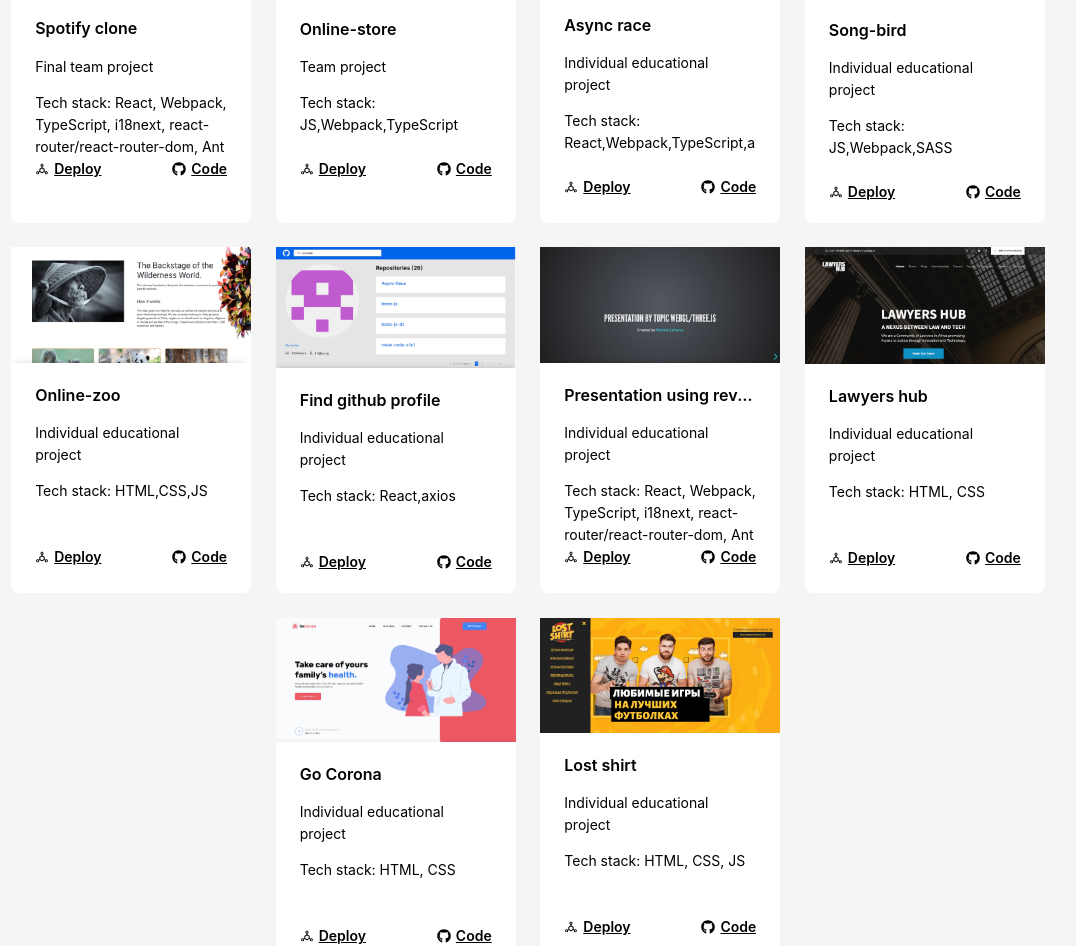
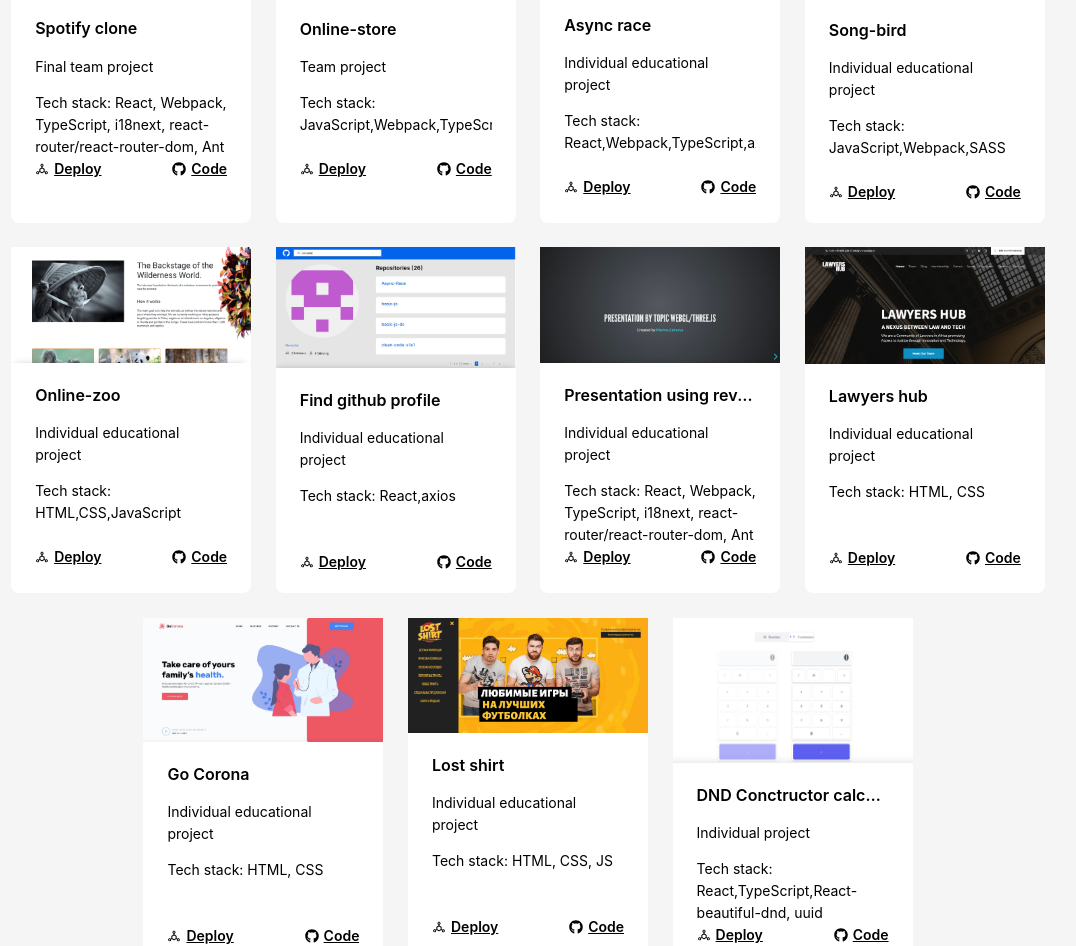
Before and after one commit to MarinaZai/Portfolio, a React (Create React App) app: page / in a window 1280 px wide. Shown: the part 875-1821 px from the top of the page, without its empty margins (112-1188 px from the left). Built offline with nearby package versions, Linux system fonts and the light colour scheme; the HTML template or start-up script is replaced by a standard one.

Commit message:
feat:add calc project

```diff
--- a/src/data/data.tsx
+++ b/src/data/data.tsx
@@ -24,6 +24,7 @@
 import lawyers from "../assets/lawyers.jpeg";
 import goCorona from "../assets/goCorona.jpeg";
 import lostShirt from "../assets/lostShirt.jpeg";
+import dndCalc from "../assets/dndCalc.jpeg";
 
 export const techStackData = [
   { id: 1, icon: <FaHtml5 size="50px" color="#E44F26" /> },
@@ -33,7 +34,7 @@
   { id: 5, icon: <SiTypescript size="50px" color="#1572B6" /> },
   { id: 6, icon: <FaBootstrap size="50px" color="#563D7C" /> },
   { id: 7, icon: <SiAntdesign size="50px" color="#1890ff" /> },
-  { id: 8, icon: <FaGithub size="50px" color="#FFFEFE" /> },
+  { id: 8, icon: <FaGithub size="50px" color="#1572B6" /> },
   { id: 9, icon: <SiGit size="50px" color="#DE4C36" /> },
   { id: 10, icon: <SiI18Next size="50px" color="#4baf4f" /> },
   { id: 11, icon: <SiWebpack size="50px" color="#8ed6fb " /> },
@@ -58,7 +59,7 @@
     description: "Team project",
     code: "https://github.com/Stangat/online-store/pull/39",
     deploy: "https://online-store-sgmz.netlify.app/?",
-    stack: "JS,Webpack,TypeScript",
+    stack: "JavaScript,Webpack,TypeScript",
   },
   {
     id: 15,
@@ -77,7 +78,7 @@
     description: "Individual educational project",
     code: "https://github.com/MarinaZai/Song-bird",
     deploy: "https://bird-songs-check.netlify.app/",
-    stack: " JS,Webpack,SASS",
+    stack: " JavaScript,Webpack,SASS",
   },
   {
     id: 17,
@@ -88,7 +89,7 @@
     deploy:
       "https://marinazai.github.io/Online-zoo/online-zoo/pages/main/index.html",
     stack:
-      "HTML,CSS,JS",
+      "HTML,CSS,JavaScript",
   },
   {
     id: 18,
@@ -140,4 +141,14 @@
     stack:
       "HTML, CSS, JS",
   },
+    {
+    id: 23,
+    src: `${dndCalc}`,
+    name: "DND Conctructor calculator",
+    description: "Individual project",
+    code: "https://github.com/MarinaZai/DND-Calculator/pull/1",
+    deploy: "https://dnd-calc-m-z.netlify.app/",
+    stack:
+      "React,TypeScript,React-beautiful-dnd, uuid",
+  },
 ];
```
Also changed, not shown: src/assets/dndCalc.jpeg (added).
